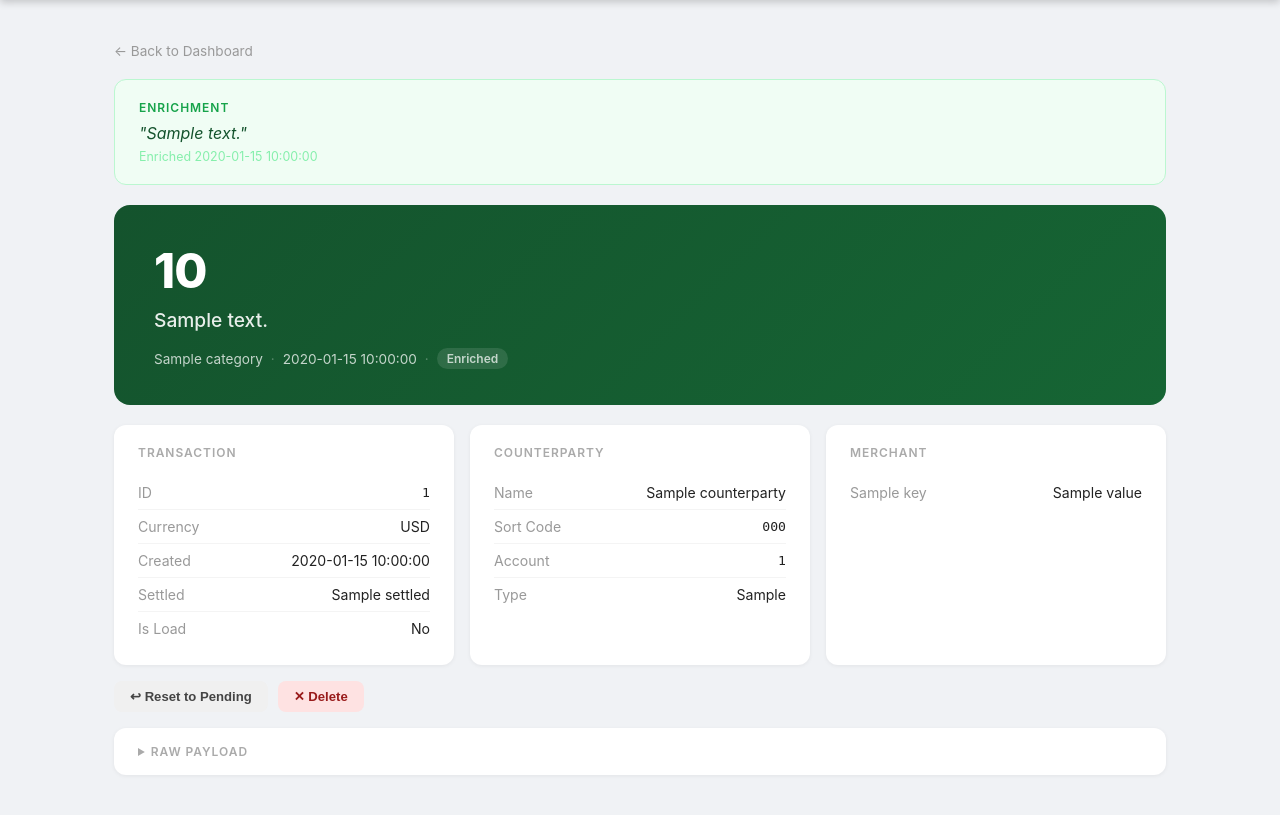
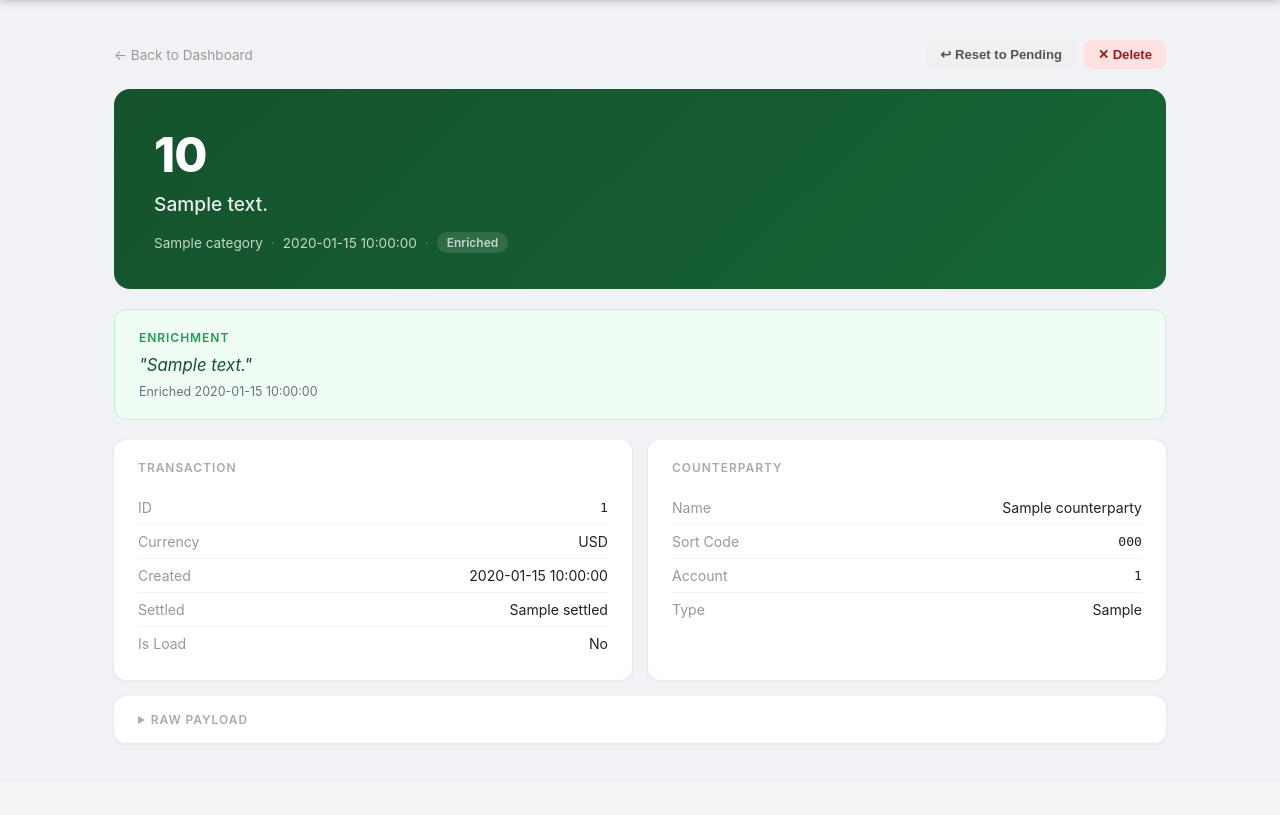
Before and after one commit to Samuel-Mason-git/bank-enrichment, a FastAPI app: template src/server_scripts/templates/transaction.html in a window 1280 px wide. Shown: the part 64-879 px from the top of the page. After the commit the page ends 808 px from the top, so only its background shows below. Run offline with FastAPI, Linux system fonts and the light colour scheme; the template is opened without the code that fills it: most values are stand-ins (such as "Sample title", 1, 10 or a date in 2020).

Commit message:
Updating dashboard further

```diff
--- a/src/server_scripts/main.py
+++ b/src/server_scripts/main.py
@@ -160,7 +160,7 @@ async def recieve_monzo(request: Request):
 
         if is_new:
             con.execute(
-                "UPDATE stats SET total_received = total_received + 1, total_amount_pence = total_amount_pence + ? WHERE id = 1",
+                "UPDATE stats SET total_received = total_received + 1, total_amount_pence = total_amount_pence + ?, requests_sent = requests_sent + 1 WHERE id = 1",
                 [monzo_data.data.amount]
             )
             log.info(f"Transaction stored: {transaction_id}")
@@ -171,7 +171,6 @@ async def recieve_monzo(request: Request):
         raise HTTPException(status_code=500, detail="Failed to store transaction")
 
     if is_new and bot:
-        con.execute("UPDATE stats SET requests_sent = requests_sent + 1 WHERE id = 1")
         try:
             bot.send_card(json.loads(body))
         except Exception as e:
--- a/src/server_scripts/static/style.css
+++ b/src/server_scripts/static/style.css
@@ -155,11 +155,37 @@ a { color: #6366f1; text-decoration: none; }
 a:hover { text-decoration: underline; }
 
 .back {
-    display: inline-block;
-    margin-bottom: 20px;
     font-size: 0.85rem;
     color: #999;
 }
+
+/* Transaction nav */
+.tx-nav {
+    display: flex;
+    justify-content: space-between;
+    align-items: center;
+    margin-bottom: 20px;
+}
+
+.tx-actions {
+    display: flex;
+    gap: 8px;
+}
+
+.btn-reset, .btn-delete {
+    padding: 7px 14px;
+    border-radius: 8px;
+    border: none;
+    font-size: 0.82rem;
+    font-weight: 600;
+    cursor: pointer;
+    text-decoration: none;
+}
+
+.btn-reset  { background: #f0f0f0; color: #555; }
+.btn-reset:hover { background: #e0e0e0; }
+.btn-delete { background: #fee2e2; color: #991b1b; }
+.btn-delete:hover { background: #fecaca; }
 
 /* Enrichment card */
 .enrichment-card {
@@ -180,37 +206,17 @@ a:hover { text-decoration: underline; }
 }
 
 .enrichment-context {
-    font-size: 1rem;
+    font-size: 1.05rem;
     color: #14532d;
     font-style: italic;
     margin-bottom: 6px;
+    line-height: 1.5;
 }
 
 .enrichment-meta {
     font-size: 0.78rem;
-    color: #86efac;
+    color: #6b7280;
 }
-
-/* Action bar */
-.action-bar {
-    display: flex;
-    gap: 10px;
-    margin-bottom: 16px;
-}
-
-.btn-reset, .btn-delete {
-    padding: 8px 16px;
-    border-radius: 8px;
-    border: none;
-    font-size: 0.82rem;
-    font-weight: 600;
-    cursor: pointer;
-}
-
-.btn-reset  { background: #f0f0f0; color: #444; }
-.btn-reset:hover { background: #e0e0e0; }
-.btn-delete { background: #fee2e2; color: #991b1b; }
-.btn-delete:hover { background: #fecaca; }
 
 /* Transaction hero */
 .tx-hero {
--- a/src/server_scripts/templates/transaction.html
+++ b/src/server_scripts/templates/transaction.html
@@ -14,15 +14,19 @@
 </header>
 
 <main>
-    <a href="/dashboard" class="back">← Back to Dashboard</a>
-
-    {% if user_context %}
-    <div class="enrichment-card">
-        <div class="enrichment-label">Enrichment</div>
-        <div class="enrichment-context">"{{ user_context }}"</div>
-        <div class="enrichment-meta">Enriched {{ enriched_at }}</div>
+    <div class="tx-nav">
+        <a href="/dashboard" class="back">← Back to Dashboard</a>
+        <div class="tx-actions">
+            {% if status == 'enriched' %}
+            <form method="post" action="/dashboard/transaction/{{ transaction_id }}/reset">
+                <button type="submit" class="btn-reset">↩ Reset to Pending</button>
+            </form>
+            {% endif %}
+            <form method="post" action="/dashboard/transaction/{{ transaction_id }}/delete" onsubmit="return confirm('Delete this transaction?')">
+                <button type="submit" class="btn-delete">✕ Delete</button>
+            </form>
+        </div>
     </div>
-    {% endif %}
 
     <div class="tx-hero {% if is_debit %}debit{% else %}credit{% endif %}">
         <div class="tx-hero-amount">{{ amount }}</div>
@@ -35,6 +39,14 @@
             <span class="badge {{ status }}">{{ status }}</span>
         </div>
     </div>
+
+    {% if user_context %}
+    <div class="enrichment-card">
+        <div class="enrichment-label">Enrichment</div>
+        <div class="enrichment-context">"{{ user_context }}"</div>
+        <div class="enrichment-meta">Enriched {{ enriched_at }}</div>
+    </div>
+    {% endif %}
 
     <div class="detail-grid">
 
@@ -63,26 +75,32 @@
         </div>
         {% endif %}
 
-        {% if merchant %}
+        {% if merchant and merchant is mapping %}
         <div class="detail-card">
             <div class="detail-card-title">Merchant</div>
-            {% for key, value in merchant.items() %}
-            {% if value %}
-            <div class="detail-row"><span>{{ key | replace('_', ' ') | capitalize }}</span><span>{{ value }}</span></div>
+            {% if merchant.name %}
+            <div class="detail-row"><span>Name</span><span>{{ merchant.name }}</span></div>
             {% endif %}
-            {% endfor %}
+            {% if merchant.category %}
+            <div class="detail-row"><span>Category</span><span>{{ merchant.category | replace('_', ' ') | capitalize }}</span></div>
+            {% endif %}
+            {% if merchant.address and merchant.address is mapping %}
+                {% if merchant.address.address %}
+                <div class="detail-row"><span>Street</span><span>{{ merchant.address.address }}</span></div>
+                {% endif %}
+                {% if merchant.address.city %}
+                <div class="detail-row"><span>City</span><span>{{ merchant.address.city }}</span></div>
+                {% endif %}
+                {% if merchant.address.postcode %}
+                <div class="detail-row"><span>Postcode</span><span>{{ merchant.address.postcode }}</span></div>
+                {% endif %}
+                {% if merchant.address.country %}
+                <div class="detail-row"><span>Country</span><span>{{ merchant.address.country }}</span></div>
+                {% endif %}
+            {% endif %}
         </div>
         {% endif %}
 
-    </div>
-
-    <div class="action-bar">
-        <form method="post" action="/dashboard/transaction/{{ transaction_id }}/reset">
-            <button type="submit" class="btn-reset">↩ Reset to Pending</button>
-        </form>
-        <form method="post" action="/dashboard/transaction/{{ transaction_id }}/delete" onsubmit="return confirm('Delete this transaction?')">
-            <button type="submit" class="btn-delete">✕ Delete</button>
-        </form>
     </div>
 
     <details class="raw-section">
```
